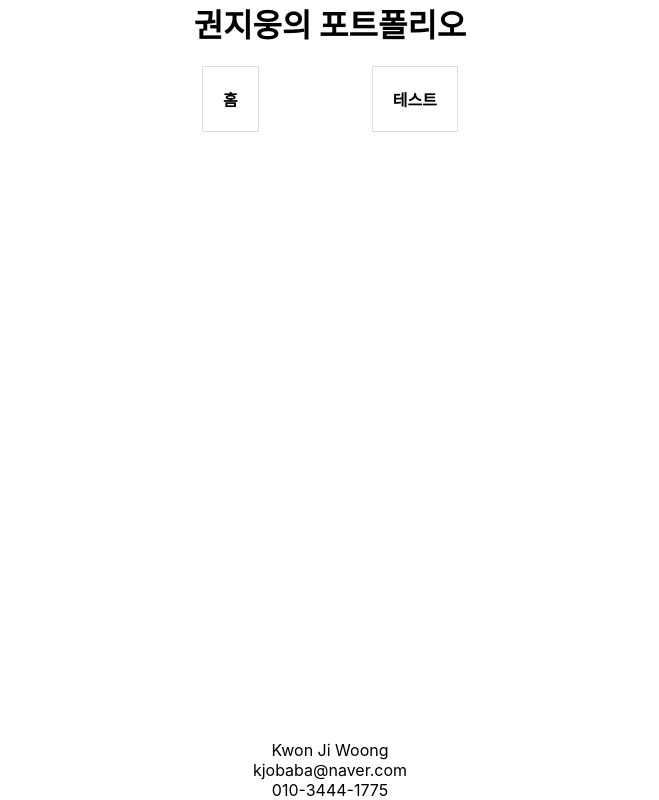
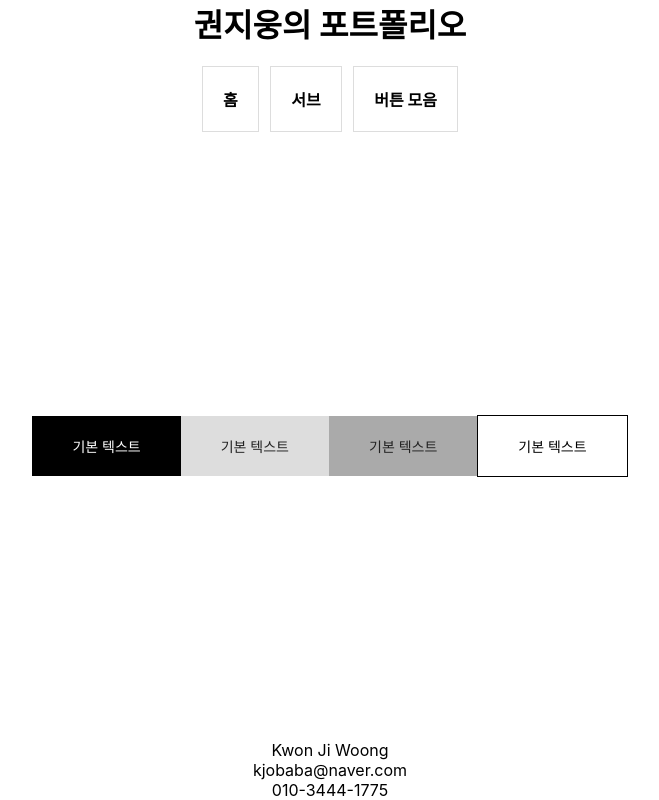
Before and after one commit to KwonJiWoong/1day1commit, a React (Create React App) app: page /btn in a window 1280 px wide. Shown: the whole page, without its empty margins (310-969 px from the left). Built offline with nearby package versions, Linux system fonts and the light colour scheme.

Commit message:
2021-09-09
버튼 모음 컴포넌트 제작

```diff
--- /dev/null
+++ b/src/component/collection/btnCollection.js
@@ -0,0 +1,39 @@
+import '../../css/component/button.css';
+import {useState} from 'react';
+
+/* props 받아올 순서 */
+function Button({value, type, test_all}){
+    const valueChk = value == null ? '기본 텍스트' : value;
+    const typeChk = () => {
+        if(test_all){
+            return(
+                <div>
+                    <button className="btn-ty01">{valueChk}</button>
+                    <button className="btn-ty02">{valueChk}</button>
+                    <button className="btn-ty03">{valueChk}</button>
+                    <button className="btn-default">{valueChk}</button>
+                </div>);
+        }else{
+            switch (type) {
+                case "01":
+                    return(<button className="btn-ty01">{valueChk}</button>);
+                    break;
+                case "02":
+                    return(<button className="btn-ty02">{valueChk}</button>);
+                    break;
+                case "03":
+                    return(<button className="btn-ty03">{valueChk}</button>);
+                    break;
+                default:
+                    return(<button className="btn-default">{valueChk}</button>);
+                    break;
+            }
+        }
+
+    };
+    return(
+        <div className="btn-wrap">{typeChk()}</div>
+    );
+}
+
+export default Button;
--- a/src/component/header.js
+++ b/src/component/header.js
@@ -4,7 +4,8 @@ import { Link } from "react-router-dom";
 function Header() {
     const data = [
     {id:1, name: "홈", link: "./"},
-    {id:2, name: "테스트", link: "./sub"}
+    {id:2, name: "서브", link: "./sub"},
+    {id:3, name: "버튼 모음", link: "./btn"}
     ];
     const GnbList = data.map((gnbList) =>
         <li key={gnbList.id}>
--- a/src/component/section.js
+++ b/src/component/section.js
@@ -1,7 +1,8 @@
 import '../css/section.css';
-import { Route, Switch } from "react-router-dom";
+import { Route, Switch, browserHistory } from "react-router-dom";
 import Subcontens from './sub/subcontents';
 import InputSample from './sub/inputsample';
+import BtnCollection from './collection/btnCollection';
 
 
 function Section() {
@@ -10,6 +11,7 @@ function Section() {
         <Switch>
           <Route exact path="/" render={() => <InputSample />}></Route>
           <Route exact path="/sub" render={() => <Subcontens />}></Route>
+          <Route exact path="/btn" render={() => <BtnCollection test_all={true}/>}></Route>
         </Switch>
       </section>
   );
--- /dev/null
+++ b/src/css/component/button.css
@@ -0,0 +1,6 @@
+/* btn */
+button[class^=btn-]{background:#fff; padding:20px 40px; font-size:14px; border:solid 1px #000; color:#000;}
+button[class$=ty01]{background:#000; border:0; color:#fff;}
+button[class$=ty02]{background:#ddd; border:0; color:#222;}
+button[class$=ty03]{background:#aaa; border:0; color:#222;}
+button[class$=br]{border-radius:40px;}
```
Also changed, not shown: 24 other files (tests, documents, lock files or other folders).
